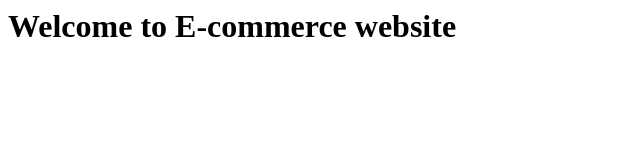
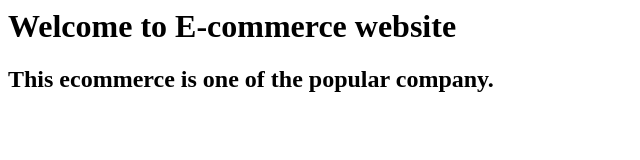
Before and after one commit to rawikumarp/ecommerce-website, a plain HTML site: page index.html in a window 1280 px wide. Shown: the whole page, without its empty margins (0-640 px from the left). Drawn offline with Linux system fonts and the light colour scheme.

Commit message:
updated index file

```diff
--- a/index.html
+++ b/index.html
@@ -2,5 +2,6 @@
 <title>ecommerce website</title>
 <body>
 <h1>Welcome to E-commerce website</h1>
+<h2>This ecommerce is one of the popular company.<h2>
 </body>
 </html>
```
